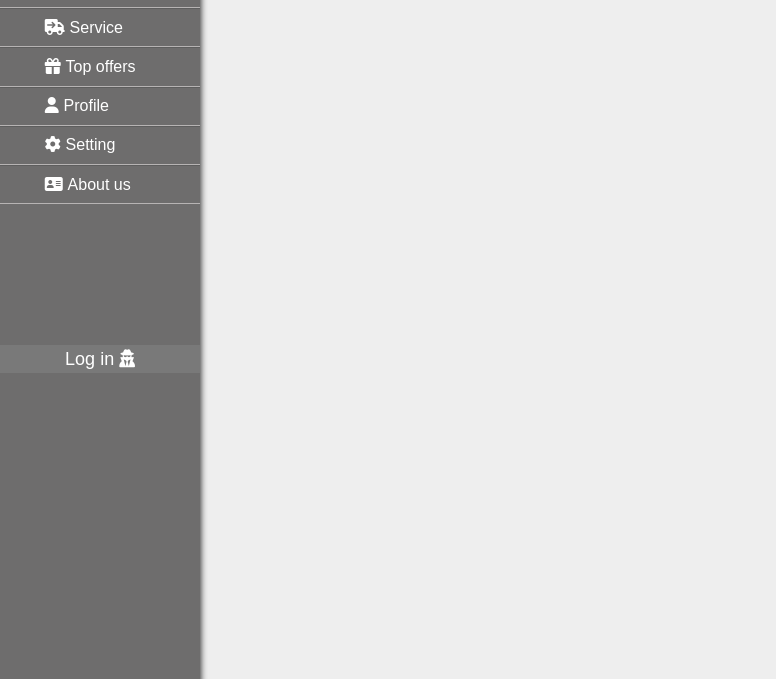
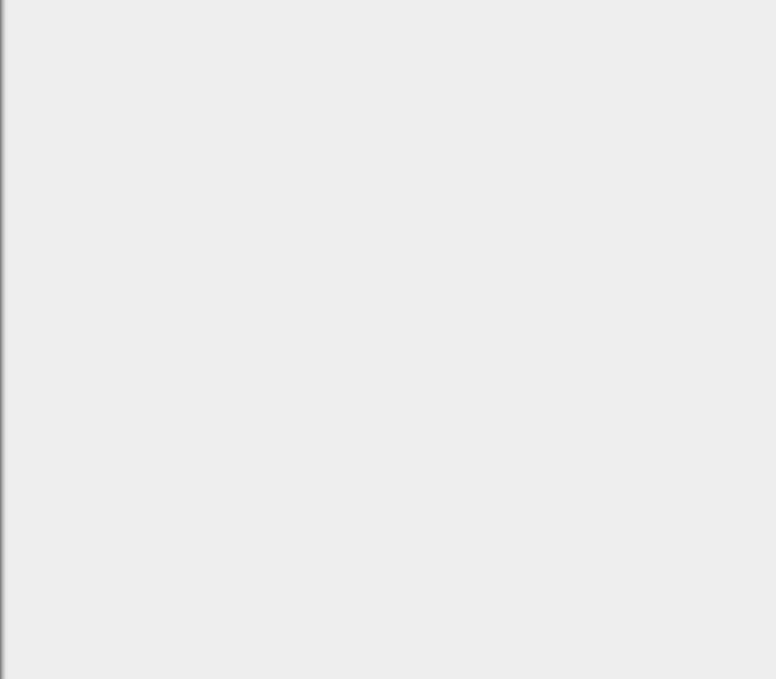
Before and after one commit to Luckyhudda/sidebarNavigation, a plain HTML site: page index.html in a window 1280 px wide. Shown: the part 64-743 px from the top of the page, without its empty margins (0-776 px from the left). Drawn offline with Linux system fonts and the light colour scheme.

Commit message:
Update style.css

```diff
--- a/style.css
+++ b/style.css
@@ -17,7 +17,7 @@ body {
   background: #6e6d6d;
   position: absolute;
   transition: all .3s ease;
-  left: -200;
+  left: -200px;
   top: 0;
 }
 .box{
```
